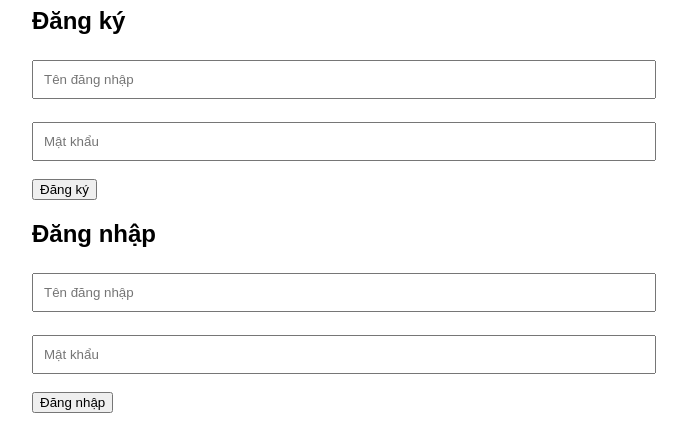
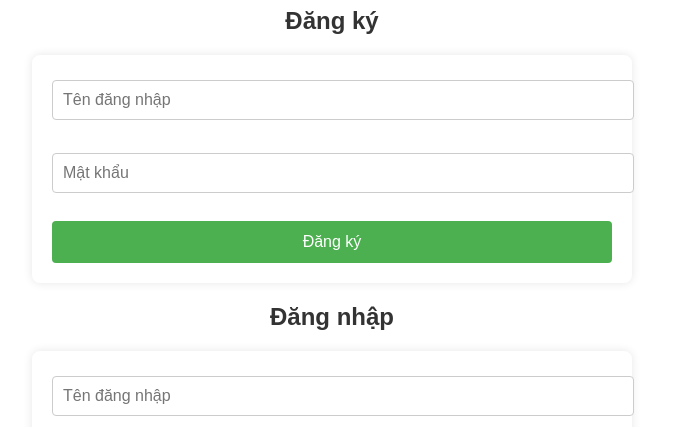
Before and after one commit to hoihliu21/Website, a plain HTML site: page index.html in a window 1280 px wide. Shown: the part 73-500 px from the top of the page, without its empty margins (308-995 px from the left). Drawn offline with Linux system fonts and the light colour scheme; no server answers.

Commit message:
Update index.html
Signed-off-by: hoihliu21 <hoihliu21@gmail.com>

```diff
--- a/index.html
+++ b/index.html
@@ -4,6 +4,7 @@
   <meta charset="UTF-8">
   <meta name="viewport" content="width=device-width, initial-scale=1.0">
   <title>Đăng bài viết</title>
+<link rel="stylesheet" href="styles.css"> <!-- Liên kết đến CSS -->
   <style>
     body { font-family: Arial; width: 600px; margin: auto; }
     input, textarea { width: 100%; padding: 10px; margin-top: 5px; }
```
